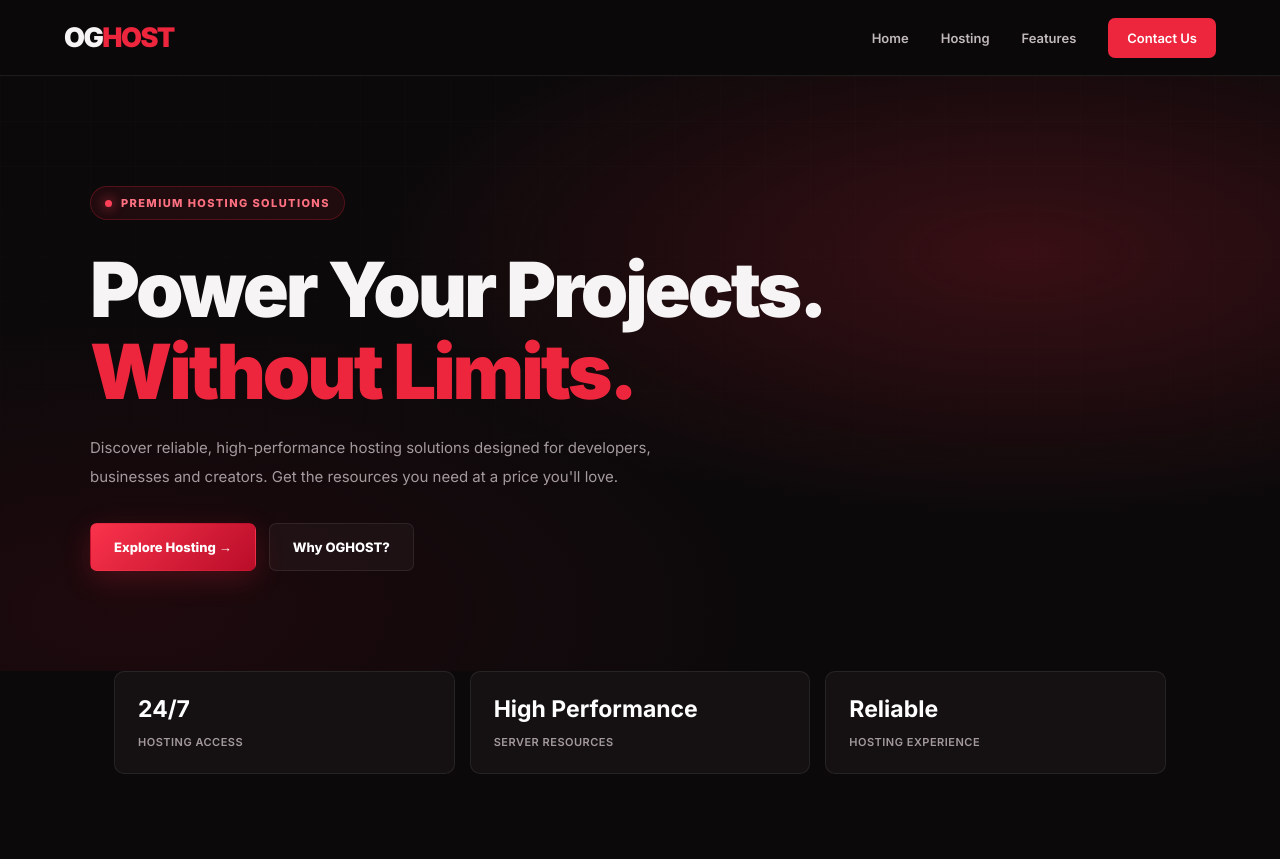
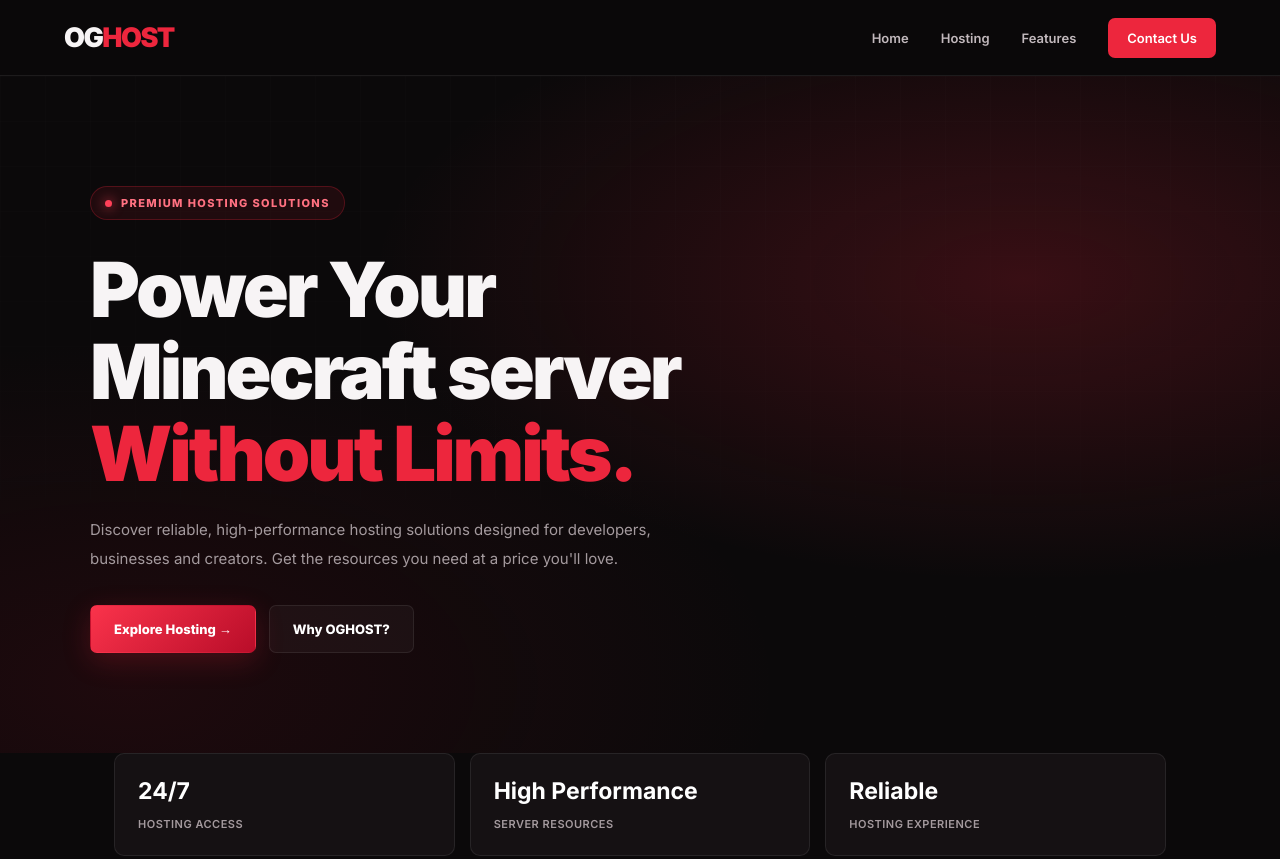
Before and after one commit to ytmcnet-byte/scripts, a plain HTML site: page index.html in a window 1280 px wide. Shown: the top 859 px of the page. Drawn offline with Linux system fonts and the light colour scheme.

Commit message:
Update heading text for Minecraft server promotion

```diff
--- a/index.html
+++ b/index.html
@@ -546,7 +546,7 @@ footer{
   </div>
 
   <h1>
-   Power Your Projects.<br>
+   Power Your Minecraft server<br>
    <span>Without Limits.</span>
   </h1>
 
```
